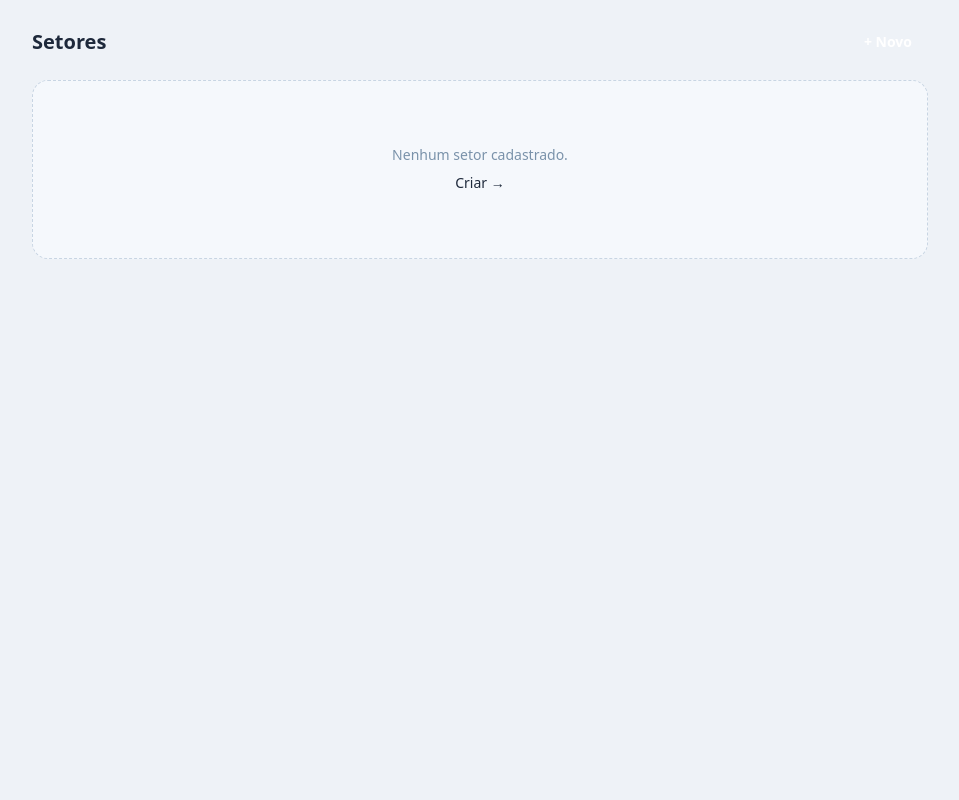
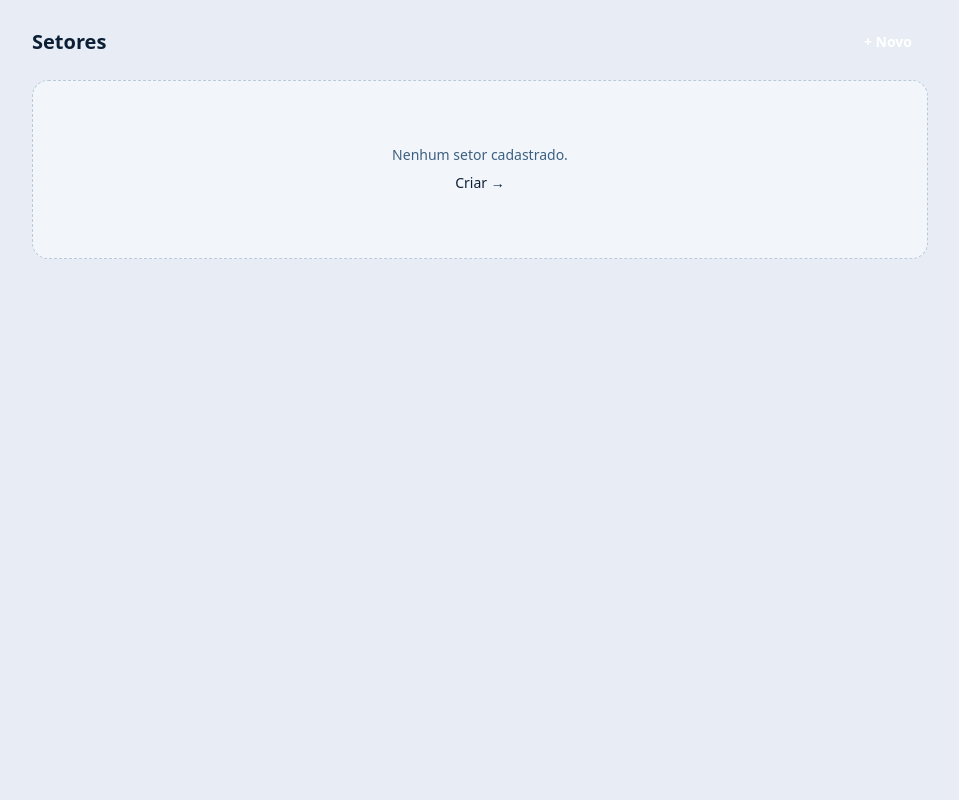
Before and after one commit to byweber/OrbisClinCold, a Python web app: template app/templates/admin/setores.html in a window 1280 px wide. Shown: the whole page, without its empty margins (160-1119 px from the left). Run offline with Jinja, Linux system fonts and the light colour scheme; the template is opened without the code that fills it, so the values that code supplies are empty; some libraries are stand-ins or nearby versions.

Commit message:
Ajuste de cores base

```diff
--- a/app/templates/base.html
+++ b/app/templates/base.html
@@ -30,16 +30,16 @@
   <style>
     /* ── Variáveis de tema ───────────────────────────────────────────── */
     :root {
-      --bg-page:    #EEF2F7;
-      --bg-card:    #F5F8FC;
-      --bg-input:   #EAEef5;
-      --bg-muted:   #E2E8F2;
-      --bg-header:  #F0F4F9;
-      --c-text-1:   #1e293b;
-      --c-text-2:   #3d5068;
-      --c-text-3:   #7a92aa;
-      --c-border:   #C8D5E3;
-      --c-border-m: #B0C2D6;
+      --bg-page:    #E8EDF5;
+      --bg-card:    #F2F6FB;
+      --bg-input:   #E4EAF3;
+      --bg-muted:   #D8E1ED;
+      --bg-header:  #EBF0F7;
+      --c-text-1:   #0D1F35;
+      --c-text-2:   #1E3A55;
+      --c-text-3:   #3D607F;
+      --c-border:   #B8CADA;
+      --c-border-m: #9AB4CA;
     }
     .dark {
       --bg-page:    #06101E;
@@ -64,8 +64,8 @@
     .nav-link.active { background-color:#0E2F66;color:#fff }
     .nav-link.active  { color:#06B6D4;font-weight:600 }
 
-    .th { padding:.7rem 1rem;text-align:left;font-size:.7rem;font-weight:600;
-      text-transform:uppercase;letter-spacing:.05em;color:var(--c-text-2);background-color:var(--bg-muted) }
+    .th { padding:.7rem 1rem;text-align:left;font-size:.7rem;font-weight:700;
+      text-transform:uppercase;letter-spacing:.06em;color:var(--c-text-1);background-color:var(--bg-muted) }
     .td { padding:.7rem 1rem;color:var(--c-text-1) }
 
     .badge-green { display:inline-flex;padding:.2rem .6rem;border-radius:9999px;font-size:.7rem;font-weight:600;background:#dcfce7;color:#166534 }
@@ -83,7 +83,7 @@
     .field-input:focus { border-color:#0891B2;box-shadow:0 0 0 3px rgba(8,145,178,.15) }
     select.field-input { cursor:pointer }
 
-    /* ── Overrides Tailwind — light mode ─────────────────────────────── */
+    /* ── Overrides Tailwind — light e dark mode ──────────────────────── */
     .bg-white        { background-color:var(--bg-card)   !important }
     .bg-slate-50     { background-color:var(--bg-input)  !important }
     .bg-slate-100    { background-color:var(--bg-muted)  !important }
@@ -91,11 +91,13 @@
     .border-slate-200,
     .border-slate-300 { border-color:var(--c-border) !important }
     .divide-slate-100 > :not([hidden]) ~ :not([hidden]) { border-color:var(--c-border) !important }
+    /* Texto — contraste reforçado no light mode */
     .text-slate-800,
     .text-slate-700  { color:var(--c-text-1) !important }
     .text-slate-600,
     .text-slate-500  { color:var(--c-text-2) !important }
     .text-slate-400  { color:var(--c-text-3) !important }
+    .text-slate-300  { color:var(--c-text-3) !important }
     .hover\:bg-slate-50:hover  { background-color:var(--bg-input) !important }
     .hover\:bg-slate-100:hover { background-color:var(--bg-muted) !important }
 
```
